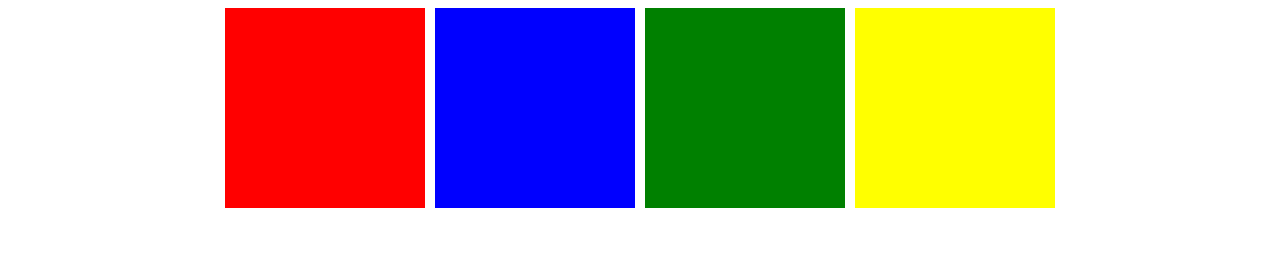
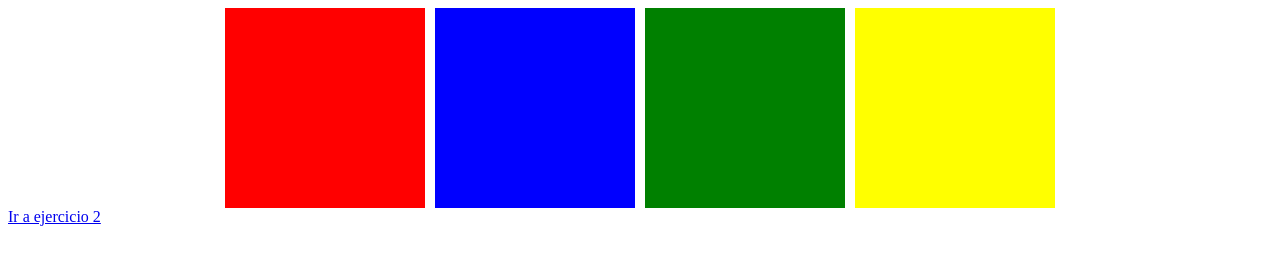
Before and after one commit to Camijaviera/Desafio3-FuncionesJV, a plain HTML site: page 4_index.html in a window 1280 px wide. Drawn offline with Linux system fonts and the light colour scheme.

```diff
--- a/4_index.html
+++ b/4_index.html
@@ -14,6 +14,8 @@
     <div id="colorThree" style="width: 200px; height:200px; background-color: green;"></div>
     <div id="colorFour" style="width: 200px; height:200px; background-color: yellow;"></div>
     </div>
+    <a href="./pintar.html">Ir a ejercicio 2</a>
+
     <script src="assets/js/colores.js"></script>
 </body>
 </html>
```
Also changed, not shown: pintar.html (+1 -0 lines), 1 other file.
